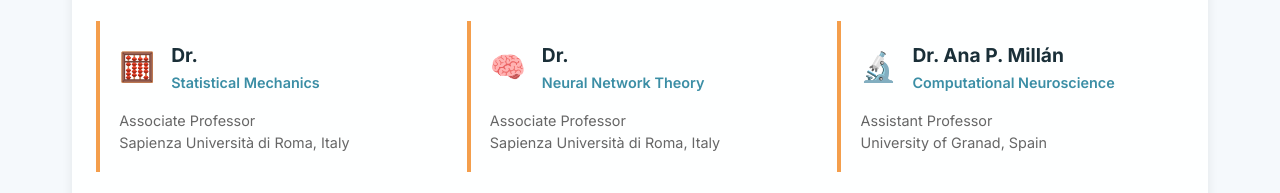
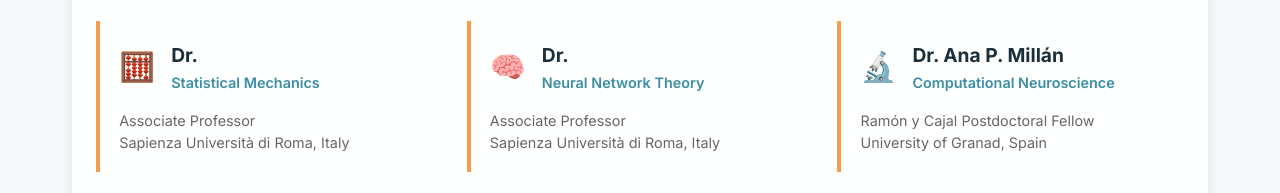
Before and after one commit to cimpaschoolrecife/cimpaschoolrecife.github.io, a plain HTML site: page index.html in a window 1280 px wide. Shown: the part 2799-2992 px from the top of the page. Drawn offline with Linux system fonts and the light colour scheme.

Commit message:
Update index.html

```diff
--- a/index.html
+++ b/index.html
@@ -346,7 +346,7 @@ Mathematics, UvA, Netherlands
           </div>
         </div>
         <p class="member-details">
-         Assistant Professor<br>
+        Ramón y Cajal Postdoctoral Fellow <br>
           University of Granad, Spain
         </p>
       </div>
```
